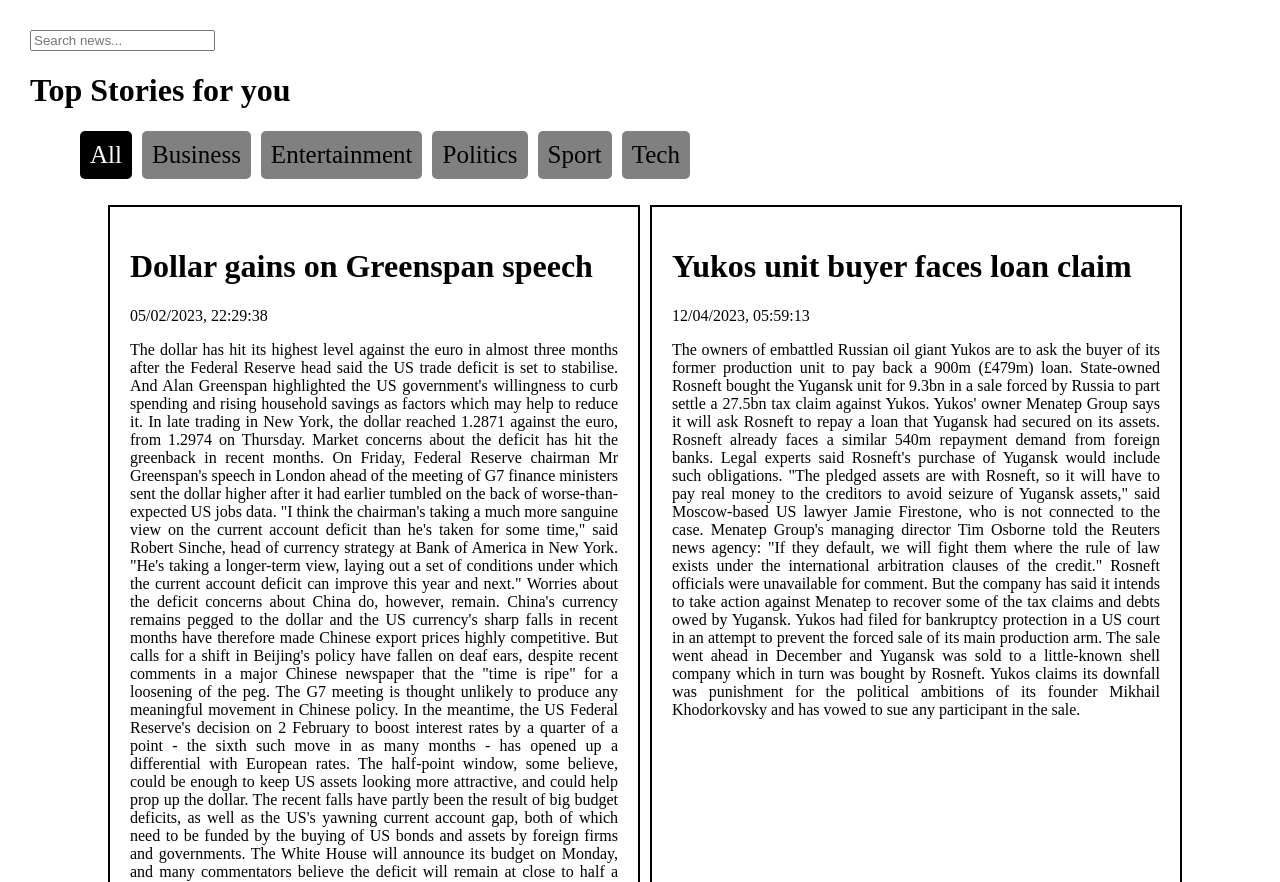
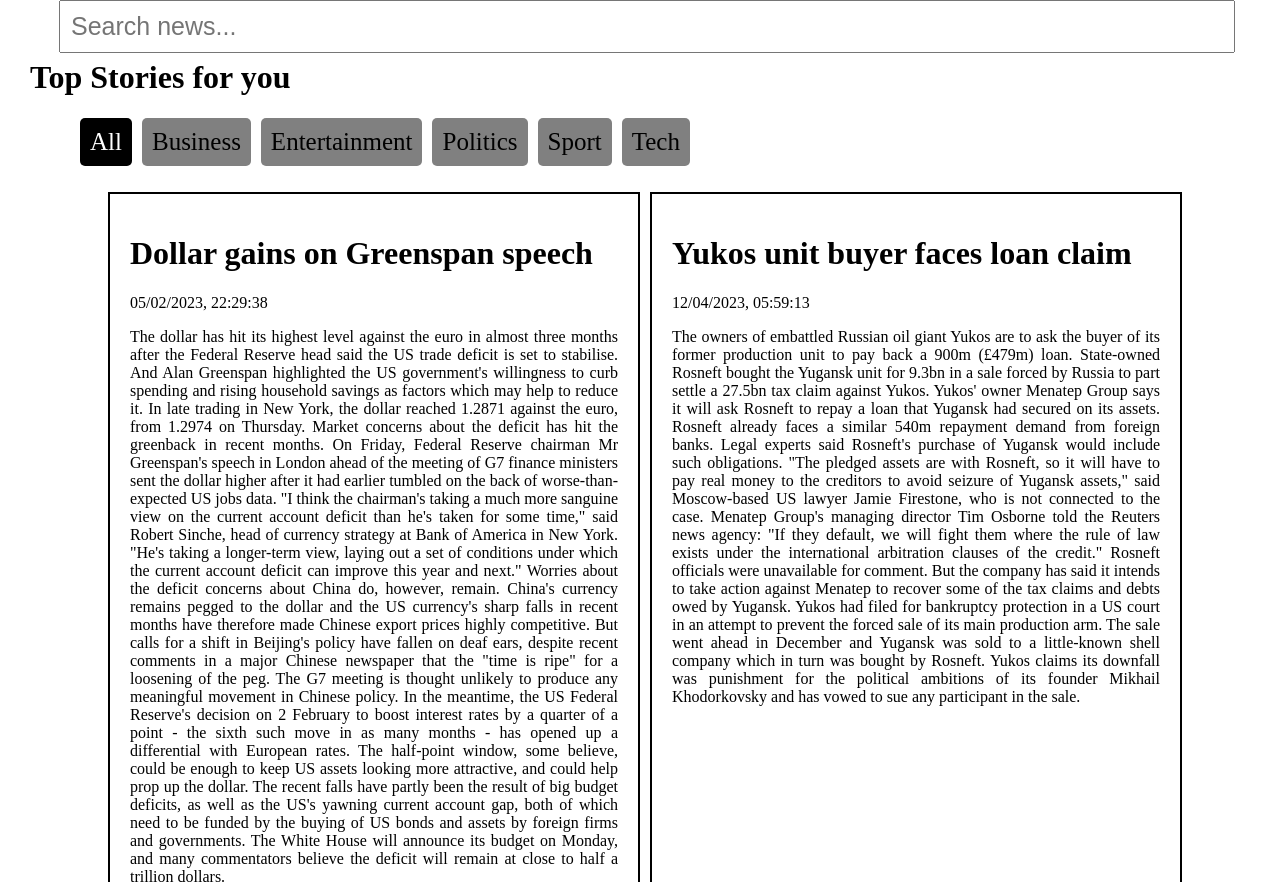
Before and after one commit to amol-rathod-147/Amol-News-Explorer-Project, a plain HTML site: page index.html in a window 1280 px wide. Shown: the top 882 px of the page. Drawn offline with Linux system fonts and the light colour scheme.

Commit message:
Added Css to the Search input field

```diff
--- a/Style.css
+++ b/Style.css
@@ -1,6 +1,7 @@
 body {
 	padding: 30px;
 	margin: 0px;
+    padding-top:0px ;
 }
 
 ul {
@@ -22,6 +23,9 @@ li {
   flex-wrap: wrap;
 	text-align:center;
 	justify-content:center;
+}
+.page{
+    padding-top:1cm;
 }
 .block{
 	margin-left:10px;
@@ -51,3 +55,12 @@ li {
 .highlight {
     background-color: rgb(189, 91, 61);
 }
+
+#searchInput{
+	width:90%;
+	font-size:25px;
+	padding:10px;
+    margin-left: 29px;
+    position: fixed;
+    /* margin-top: 10px; */
+}
--- a/index.html
+++ b/index.html
@@ -7,8 +7,9 @@
     <link rel="stylesheet" href="Style.css">
 </head>
 <body>
+    <input type="text" id="searchInput" placeholder="Search news...">
+
     <div class="page">
-        <input type="text" id="searchInput" placeholder="Search news...">
 
         <h1>Top Stories for you</h1>
 
```
